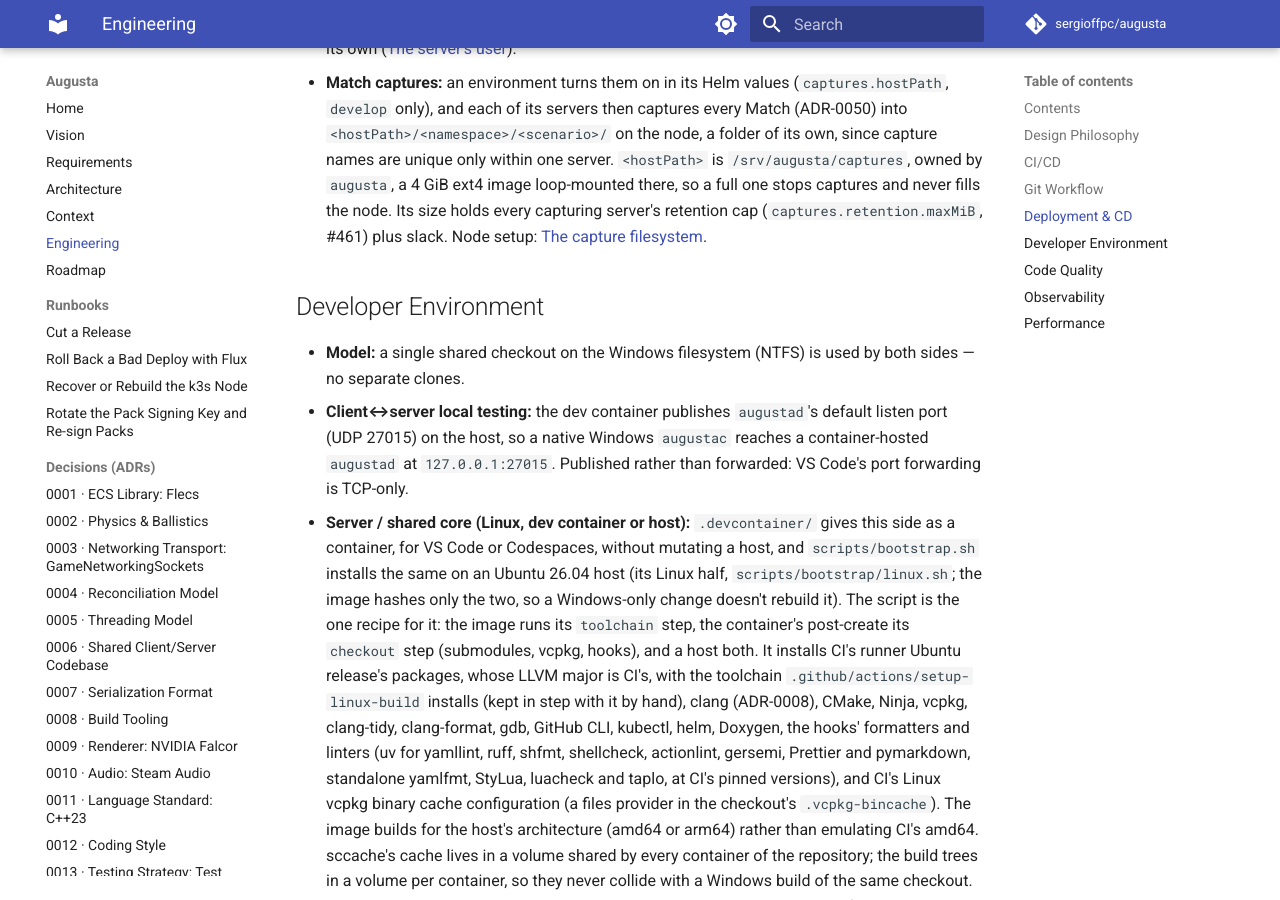
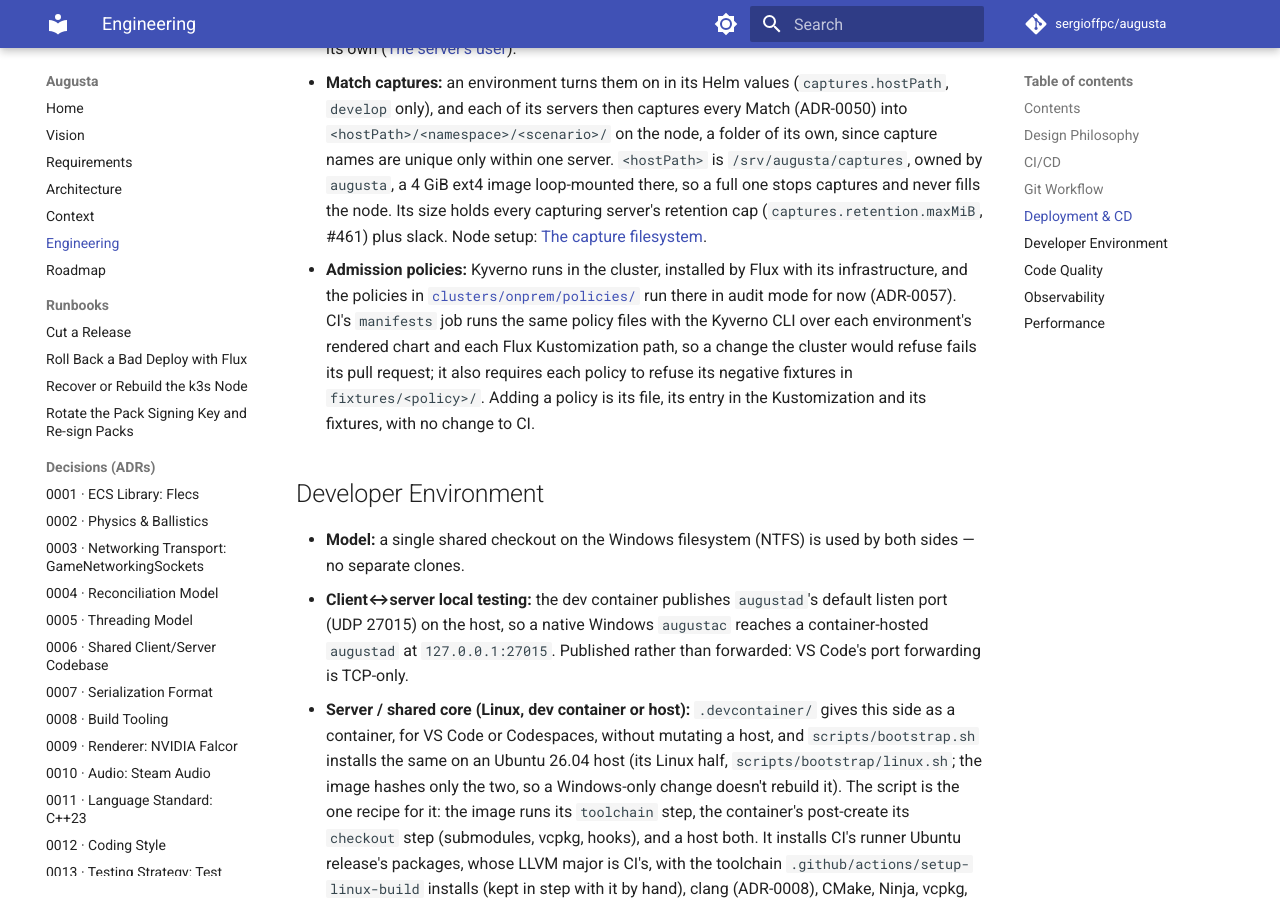
Before and after one commit to sergioffpc/augusta, an MkDocs documentation site: the page built from docs/ENGINEERING.md, in a window 1280 px wide and 900 px high, scrolled down 6695 px. Built offline with MkDocs 1.6.1 and Material for MkDocs 9.7.7, drawn with Linux system fonts in a browser that asks for light colours; comment, search, counter and statistics services are not loaded.

Commit message:
docs(engineering): describe the cluster's admission policies
Kyverno, its audit-mode policies and the CI check that runs them over the
rendered manifests, with the convention for adding a policy.

Refs #524

Co-Authored-By: Claude Opus 5.5 <noreply@anthropic.com>

```diff
--- a/docs/ENGINEERING.md
+++ b/docs/ENGINEERING.md
@@ -294,6 +294,15 @@ no self-hosted GitHub Actions runner in this pipeline).
   node. Its size holds every capturing server's retention cap
   (`captures.retention.maxMiB`, #461) plus slack. Node setup:
   [The capture filesystem](runbooks/k3s-node-recovery.md#the-capture-filesystem).
+- **Admission policies:** Kyverno runs in the cluster, installed by Flux with
+  its infrastructure, and the policies in
+  [`clusters/onprem/policies/`](../clusters/onprem/policies/kustomization.yaml)
+  run there in audit mode for now (ADR-0057). CI's `manifests` job runs the same
+  policy files with the Kyverno CLI over each environment's rendered chart and
+  each Flux Kustomization path, so a change the cluster would refuse fails its
+  pull request; it also requires each policy to refuse its negative fixtures in
+  `fixtures/<policy>/`. Adding a policy is its file, its entry in the
+  Kustomization and its fixtures, with no change to CI.
 
 ## Developer Environment
 
```
